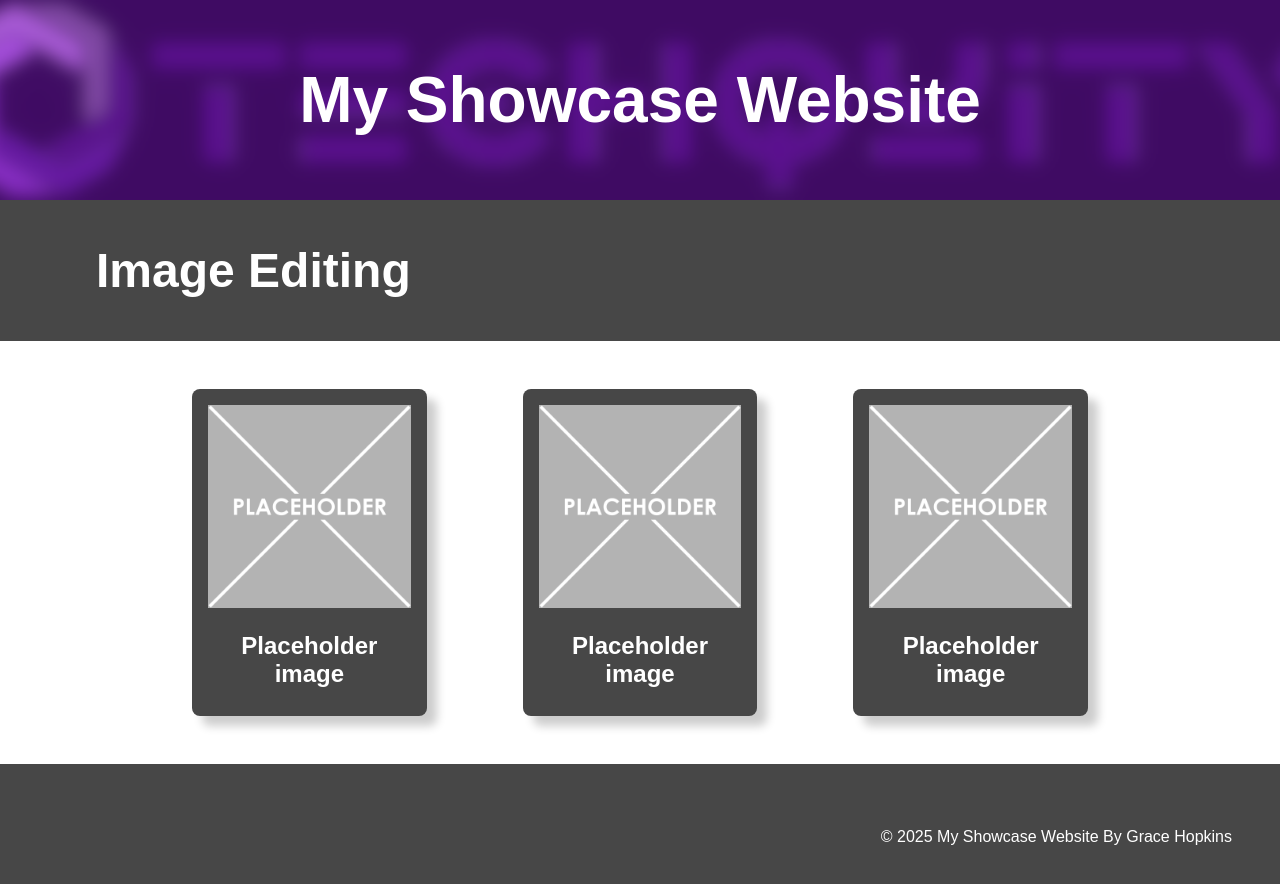
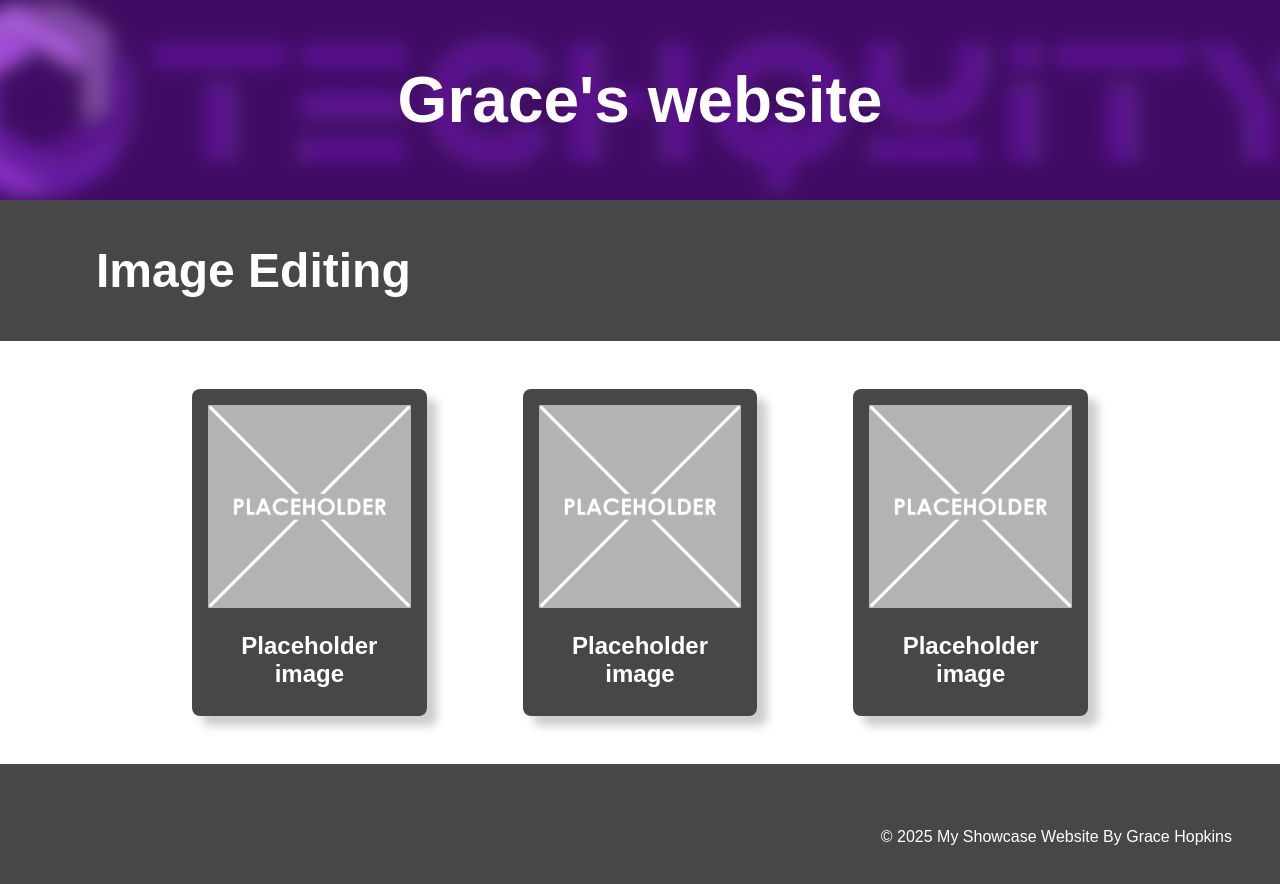
Before and after one commit to Grace1212574/MyYear10Website--1-, a plain HTML site: page index.html in a window 1280 px wide. Drawn offline with Linux system fonts and the light colour scheme.

Commit message:
change title

```diff
--- a/index.html
+++ b/index.html
@@ -12,7 +12,7 @@
 
     <!-- The Hero Section -------------------------------------------------------------------------------------- -->
     <section class="hero">
-        <div class="hero-text">My Showcase Website</div>
+        <div class="hero-text">Grace's website</div>
     </section>
 
 <!-- Topic one ------------------------------------------------------------------------------------------------- -->
```
